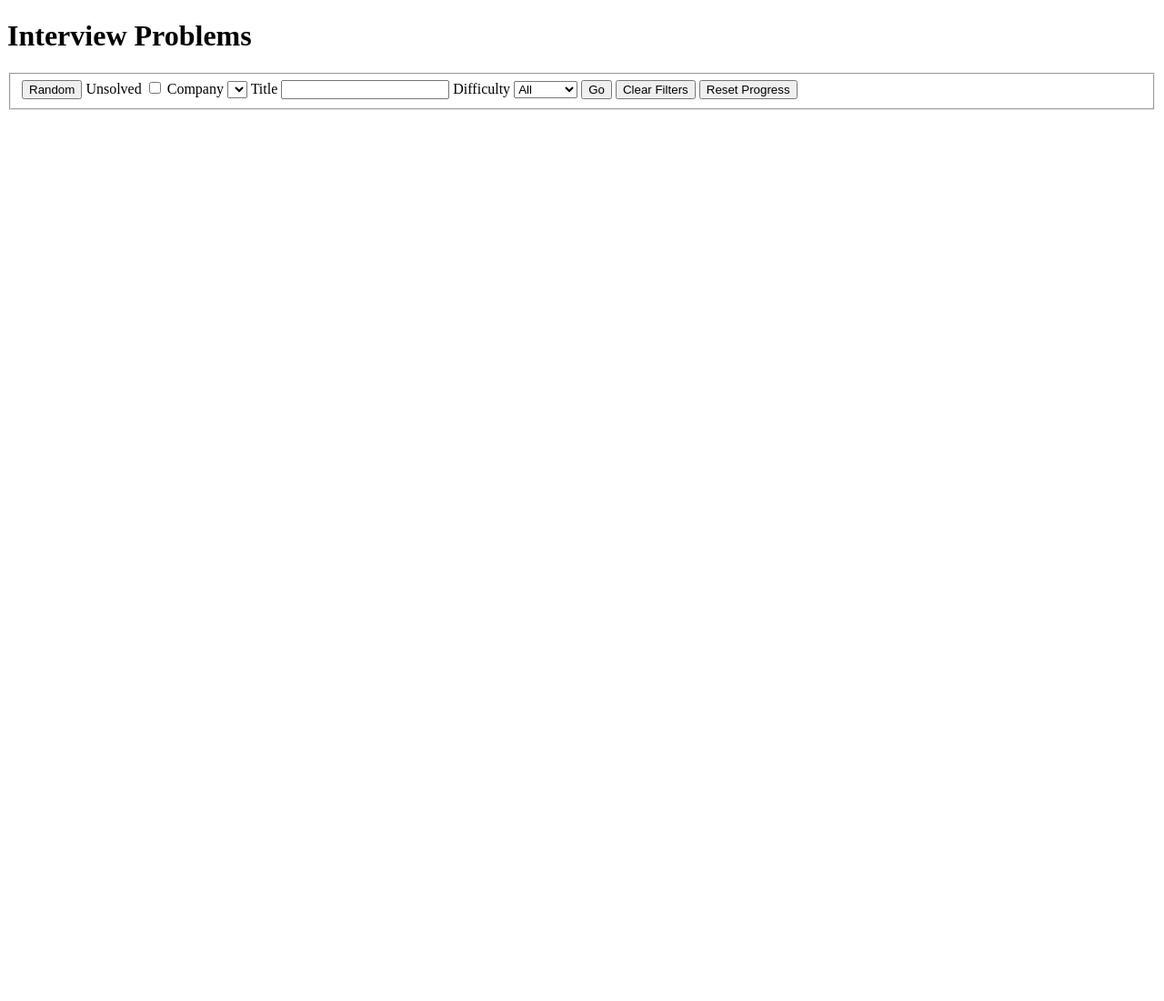
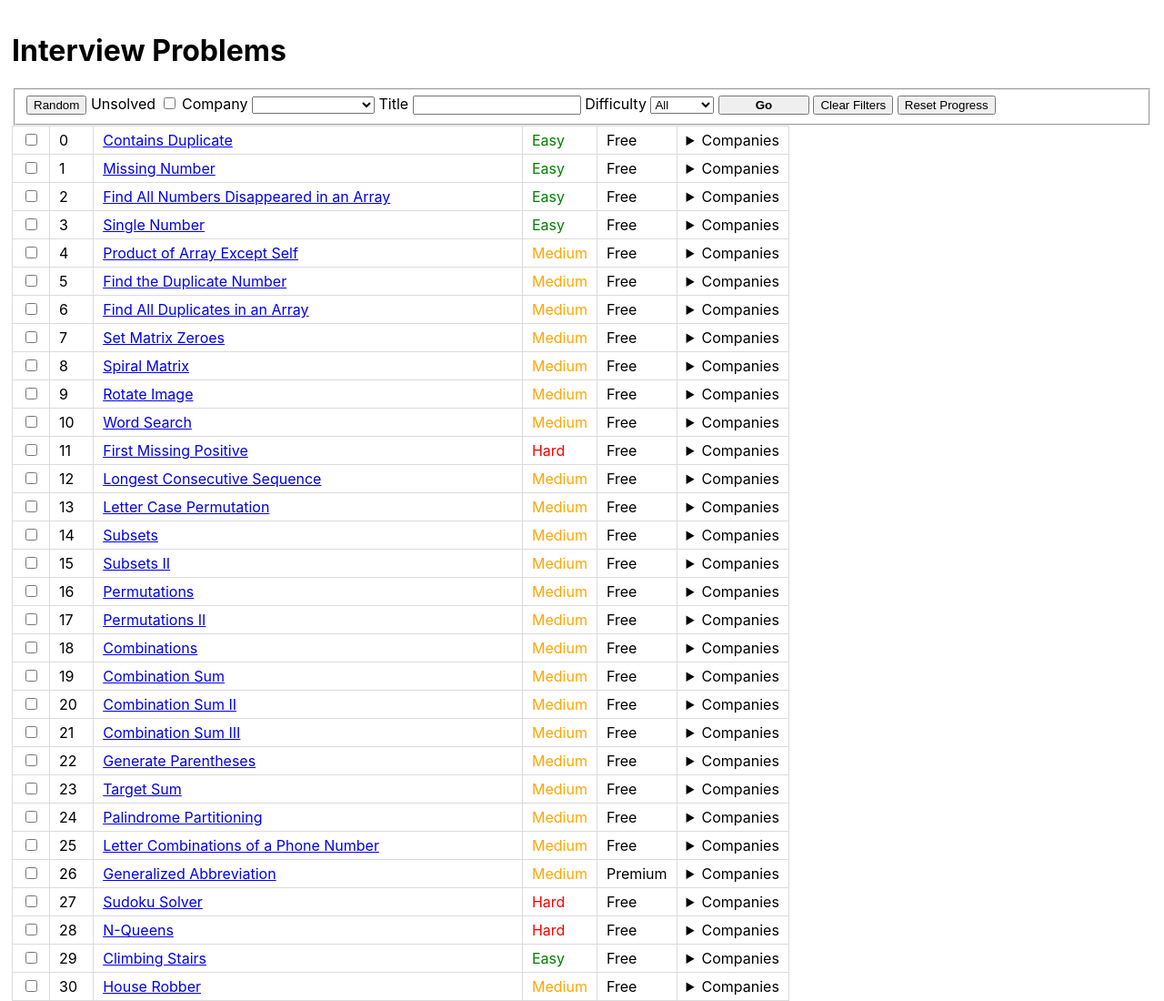
Before and after one commit to agrawal-d/interview, a plain HTML site: page index.html in a window 1280 px wide. Shown: the top 1100 px of the page at 91% size. Before the commit the page ends 800 px from the top, so only its background shows below. Drawn offline with Linux system fonts and the light colour scheme; the site is published under a folder, as on GitHub Pages, so addresses that start at the root find nothing.

Commit message:
Fix paths.

```diff
--- a/index.html
+++ b/index.html
@@ -4,7 +4,7 @@
     <meta charset="UTF-8">
     <meta name="viewport" content="width=device-width, initial-scale=1.0">
     <title>Interview Questions</title>
-    <link rel="stylesheet" href="/base.css">
+    <link rel="stylesheet" href="./base.css">
 </head>
 <body>
     <div class="main container">
@@ -29,7 +29,7 @@
             <button id="refresh">Reset Progress</button>
         </fieldset>
         <table id="problems"></table>
-        <script src="/index.js"></script>
+        <script src="./index.js"></script>
     </div>
 </body>
 </html>
```
